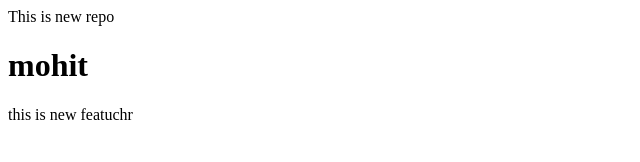
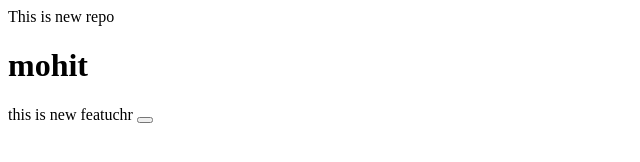
Before and after one commit to mohitr2005/localrepo, a plain HTML site: page index.html in a window 1280 px wide. Shown: the full height of the page, 0-640 px from the left. Drawn offline with Linux system fonts and the light colour scheme.

Commit message:
add button

```diff
--- a/index.html
+++ b/index.html
@@ -1,3 +1,3 @@
 <p>This is new repo</p>
 <h1>mohit</h1>
-<p>this is new featuchr</p>
+<p>this is new featuchr <button></button></p>
```
